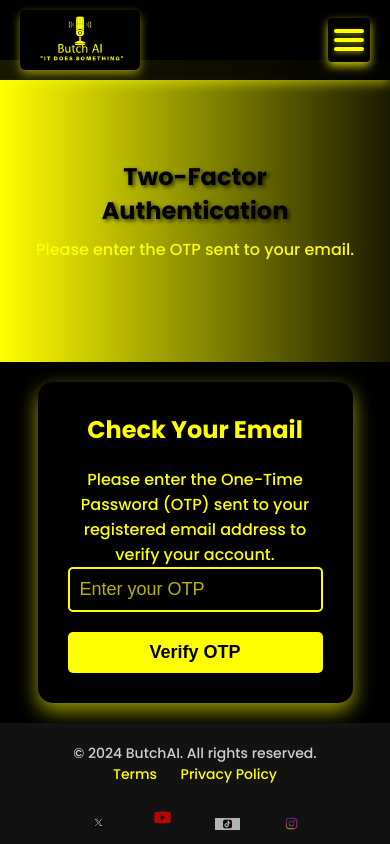
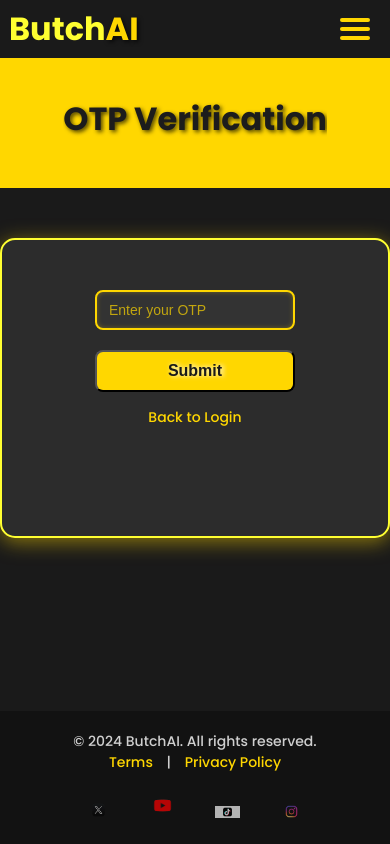
Before and after one commit to jbsam7/ButchAI, a Flask app: page /verify-otp in a window 390 px wide. Run offline with Flask 3, Linux system fonts and the light colour scheme; the visitor is signed in with stand-in values (Sample User, id 1); some libraries are stand-ins or nearby versions.

Commit message:
fixed the otp page

```diff
--- a/templates/otp_verification.html
+++ b/templates/otp_verification.html
@@ -3,9 +3,14 @@
 <head>
     <meta charset="UTF-8">
     <meta name="viewport" content="width=device-width, initial-scale=1.0">
-    <title>OTP Verification</title>
+    <title>OTP Verification - Butch AI</title>
+
     <!-- Google Font -->
     <link href="https://fonts.googleapis.com/css2?family=Poppins:wght@300;500;700&display=swap" rel="stylesheet">
+
+    <!-- hCaptcha Widget (if needed) -->
+    <script src="https://js.hcaptcha.com/1/api.js" async defer></script>
+
     <style>
         /* Global Styles */
         * {
@@ -15,95 +20,107 @@
         }
 
         html, body {
-            background-color: black;
-            color: yellow;
+            background-color: #1a1a1a;
+            color: #FFD700;
             font-family: 'Poppins', sans-serif;
-            height: 100%;
-            min-height: 100vh;
             margin: 0;
             padding: 0;
             overflow-x: hidden;
             display: flex;
             flex-direction: column;
+            min-height: 100vh;
         }
 
         /* Header Styles */
         header {
             display: flex;
-            justify-content: space-between; /* Space between left and right sections */
+            flex-wrap: wrap;
             align-items: center;
-            padding: 10px 20px;
+            padding: 4px;
             position: fixed;
             top: 0;
             width: 100%;
-            background-color: rgba(0, 0, 0, 0.9); /* Semi-transparent for better visibility */
-            box-shadow: 0 4px 10px rgba(255, 255, 0, 0.5);
             z-index: 1000;
+            background-color: #1a1a1a;
+            transition: background-color 0.3s ease, box-shadow 0.3s ease;
         }
 
-        /* Left Section: Logo and Navigation Links */
-        .left-section {
-            display: flex;
-            align-items: center;
-            gap: 20px;
+        /* Logo Text */
+        .logo-text {
+            font-size: 32px;
+            font-weight: 700;
+            color: #FFFF31;
+            margin-right: 20px;
+            transition: color 0.3s ease-in-out;
+            cursor: default;
+            padding-left: 8px;
         }
 
-        /* Logo Styling */
-        .logo {
-            height: 60px;
-            width: auto;
-            transition: box-shadow 0.3s ease-in-out;
-            border-radius: 6px;
-            box-shadow: 0 4px 10px rgba(255, 255, 0, 0.5);
+        .logo-text:hover {
+            color: rgba(255, 255, 0, 0.8);
         }
 
-        .logo:hover {
-            box-shadow: 0 0 30px rgba(255, 255, 0, 1);
+        .logo-text .ai {
+            color: #FFD700;
+            text-shadow: 2px 2px 4px rgba(0, 0, 0, 0.7);
         }
 
-        /* Navigation Links Containers */
-        .nav-links-left, .nav-links-right {
+        /* Navigation Links */
+        .nav-links-left {
             display: flex;
+            flex-wrap: wrap;
+            gap: 20px;
             align-items: center;
-            gap: 20px;
+            padding-top: 3px;
         }
 
-        /* Left Navigation Links */
         .nav-links-left a {
-            color: yellow;
+            color: #FFD700;
             text-decoration: none;
             font-size: 18px;
-            transition: color 0.3s;
+            position: relative;
+        }
+
+        .nav-links-left a::after {
+            content: "";
+            position: absolute;
+            width: 0%;
+            height: 2px;
+            bottom: -2px;
+            left: 0;
+            background-color: #FFD700;
+            transition: width 0.3s;
+        }
+
+        .nav-links-left a:hover::after {
+            width: 100%;
         }
 
         .nav-links-left a:hover {
             color: rgba(255, 255, 0, 0.8);
         }
 
-        /* Dropdown Menu */
         .dropdown {
             position: relative;
-        }
-
-        .dropdown > a::after {
-            content: " ▼";
-            font-size: 12px;
         }
 
         .dropdown-content {
             display: none;
             position: absolute;
-            background-color: black;
-            min-width: 150px;
-            box-shadow: 0 4px 8px rgba(255, 255, 0, 0.2);
+            background-color: rgba(0, 0, 0, 0.9);
+            min-width: 200px;
+            box-shadow: 0 8px 16px rgba(255, 255, 0, 0.3);
             z-index: 1;
             text-align: left;
             border-radius: 8px;
+            transition: opacity 0.3s ease, transform 0.3s ease;
+            transform: translateY(10px);
+            opacity: 0;
         }
 
         .dropdown-content a {
-            color: yellow;
-            padding: 10px;
+            color: #FFD700;
+            padding: 12px 16px;
             text-decoration: none;
             display: block;
             font-size: 16px;
@@ -117,130 +134,168 @@
 
         .dropdown:hover .dropdown-content {
             display: block;
+            opacity: 1;
+            transform: translateY(0);
         }
 
-        /* Right Navigation Links (Sign Up and Login) */
+        .dropdown::after {
+            content: " ▼";
+            font-size: 12px;
+        }
+
+        .nav-links-right {
+            margin-left: auto;
+            display: flex;
+            gap: 15px;
+            align-items: center;
+            margin-right: 1%;
+        }
+
         .nav-links-right a {
-            color: yellow;
+            color: black;
             text-decoration: none;
-            font-size: 18px;
-            padding: 10px 20px;
-            border: 2px solid yellow;
+            padding: 7px 14px;
+            border: 2px solid #FFD700;
             border-radius: 5px;
             box-shadow: 0 0 10px rgba(255, 255, 0, 0.5);
+            background-color: #FFD700;
             transition: background-color 0.3s, color 0.3s, box-shadow 0.3s;
         }
 
         .nav-links-right a:hover {
-            background-color: yellow;
+            background-color: #FFFF31;
             color: black;
-            box-shadow: 0 0 20px rgba(255, 255, 0, 0.8);
+            box-shadow: 0 0 20px rgba(255, 255, 0, 0.5);
+            border: 2px solid #FFFF31;
         }
 
         /* Hamburger Menu */
         .hamburger {
-            display: none; /* Hidden by default, shown on mobile via media queries */
+            display: none;
             cursor: pointer;
-            padding: 6px;
-            box-shadow: 0 4px 10px rgba(255, 255, 0, 0.8);
-            border-radius: 4px;
+            position: relative;
+            right: 10px;
         }
 
         .hamburger div {
-            width: 30px;
-            height: 4px;
-            background-color: yellow;
-            margin: 5px 0;
-            border-radius: 2px;
-            box-shadow: 0 2px 5px rgba(255, 255, 0, 0.5);
+            width: 40px;
+            height: 6.5px;
+            background-color: #FFD700;
+            margin: 6px 0;
+            border-radius: 4px;
         }
 
         /* Banner Styles */
         .banner {
-            background: linear-gradient(to right, yellow, rgba(255, 255, 0, 0.1));
+            background: #FFD700;
             display: flex;
             align-items: center;
-            justify-content: center; /* Center the text */
-            padding: 100px 20px; /* Adjusted padding to accommodate fixed header */
-            margin-top: 60px; /* Adjusted to prevent overlap with fixed header */
+            justify-content: center;
+            padding: 100px 20px;
+            margin-top: 80px; /* Adjusted to prevent overlap with fixed header */
             flex-direction: column;
             text-align: center;
+            margin-top: 30px;
         }
 
         .banner-text {
-            font-size: 36px;
+            font-size: 56px;
             font-weight: bold;
-            color: black; /* Text color contrasting with the background */
+            color: #1c1c1c;
             max-width: 90%;
             overflow: hidden;
-            white-space: nowrap;
+            /* Removed animations */
+            border-right: none;
+            white-space: normal;
             text-shadow: 2px 2px 4px rgba(0,0,0,0.7);
-            animation: none; /* Removed typing animation for simplicity */
-            margin-bottom: 20px;
         }
 
-        /* OTP Box Styles */
+        /* OTP Container */
         .otp-container {
-            display: flex;
-            flex-direction: column;
-            align-items: center;
-            justify-content: center;
+            background-color: #2c2c2c;
+            padding: 40px 30px;
+            border-radius: 15px;
+            box-shadow: 0px 4px 20px rgba(255, 215, 0, 0.5);
+            width: 90%;
+            max-width: 400px;
+            text-align: center;
+            margin: 50px auto;
             flex: 1;
-            padding: 20px;
+            color: #FFD700;
+            transition: background-color 0.3s ease, box-shadow 0.3s ease;
         }
 
-        .otp-box {
-            background-color: black;
-            color: yellow;
-            padding: 40px;
-            border-radius: 15px;
-            box-shadow: 0px 8px 20px rgba(255, 255, 0, 0.6);
-            max-width: 400px;
-            width: 100%;
-            text-align: center;
+        /* OTP Form Title */
+        .otp-container h2 {
+            margin-bottom: 30px;
+            font-size: 28px;
+            box-shadow: 0 0 30px rgba(255, 215, 0, 1);
+            padding: 15px;
+            border-radius: 10px;
+            color: #1a1a1a;
+            background-color: #FFD700;
+            display: inline-block;
         }
 
-        .otp-box h2 {
+        /* Form fields */
+        .otp-container input[type="text"] {
+            width: 90%;
+            padding: 12px 15px;
+            border-radius: 8px;
+            border: 2px solid #FFD700;
+            background-color: #333333;
+            color: #FFD700;
+            box-shadow: inset 0 0 5px rgba(255, 215, 0, 0.3);
             margin-bottom: 20px;
-            font-size: 24px;
-            color: yellow;
+            font-size: 16px;
+            transition: all 0.3s ease;
         }
 
-        .otp-box form {
-            display: flex;
-            flex-direction: column;
-            gap: 20px;
+        .otp-container input[type="text"]::placeholder {
+            color: rgba(255, 215, 0, 0.7);
         }
 
-        .otp-box input {
-            width: 100%;
-            padding: 10px;
-            border: 2px solid yellow;
-            border-radius: 5px;
-            font-size: 18px;
-            background-color: black;
-            color: yellow;
+        .otp-container input[type="text"]:focus {
+            background-color: #444444;
+            border: 1px solid #FFFF31;
+            box-shadow: 0px 0 10px rgba(255, 215, 0, 0.7);
+            outline: none;
         }
 
-        .otp-box input::placeholder {
-            color: rgba(255, 255, 0, 0.7);
+        /* Submit Button */
+        .otp-container button {
+            background: linear-gradient(45deg, #FFD700, #FFFF31);
+            color: #1a1a1a;
+            border: none;
+            padding: 15px 30px;
+            border-radius: 8px;
+            cursor: pointer;
+            font-size: 18px;
+            font-weight: bold;
+            text-decoration: none;
+            width: 100%;
+            max-width: 200px;
+            margin: 0 auto; /* Center the button */
+            transition: background 0.3s;
         }
 
-        .otp-box button {
-            padding: 10px 20px;
-            background-color: yellow;
-            color: black;
-            font-size: 18px;
-            font-weight: bold;
-            border: none;
-            border-radius: 5px;
-            cursor: pointer;
-            transition: background-color 0.3s, box-shadow 0.3s;
+        .otp-container button:hover {
+            background: linear-gradient(45deg, #FFFF31, #FFD700);
         }
 
-        .otp-box button:hover {
-            background-color: #ffeb3b;
-            box-shadow: 0px 8px 20px rgba(255, 255, 0, 0.8);
+        /* Additional Links */
+        .otp-container a {
+            color: #FFD700;
+            text-decoration: none;
+            display: block;
+            margin-top: 15px;
+            font-size: 14px;
+            transition: color 0.3s, text-shadow 0.3s;
+        }
+
+        .otp-container a:hover {
+            color: #FFFF31;
+            text-shadow: 0px 0px 10px rgba(255, 215, 0, 0.8);
         }
 
         /* Footer Styles */
@@ -250,17 +305,19 @@
             padding: 30px 0;
             text-align: center;
             font-size: 14px;
+            margin-top: auto;
             width: 100%;
-            margin-top: auto; /* Pushes footer to the bottom */
         }
 
         footer a {
-            color: yellow;
+            color: #FFD700;
             text-decoration: none;
             margin: 0 10px;
+            transition: color 0.3s;
         }
 
         footer a:hover {
+            color: #FFFF31;
             text-decoration: underline;
         }
 
@@ -279,36 +336,115 @@
             opacity: 1;
         }
 
+        /* Flash Messages */
+        .flash-messages {
+            margin-bottom: 20px;
+            padding: 15px;
+            background-color: #333333;
+            border-radius: 5px;
+            box-shadow: 0 4px 10px rgba(255, 215, 0, 0.5);
+        }
+
+        .flash-message {
+            color: #FFD700;
+            font-size: 16px;
+            font-weight: bold;
+            text-align: center;
+        }
+
+        #submit {
+
+            background-color: #FFD700;
+            color: #1a1a1a;
+            padding: 10px 30px;
+            border-radius: 8px;
+            font-size: 20px;
+            font-weight: bold;
+            text-shadow: white 2px 0px 5px;
+        }
+
         /* Mobile Styles */
         @media only screen and (max-width: 768px) {
+
+            header {
+                padding: 5px 1px;
+                height: auto;
+            }
+
             /* Show Hamburger Menu */
             .hamburger {
-                display: block; /* Show hamburger on mobile */
+                display: block;
+                cursor: pointer;
+                position: absolute;
+                right: 20px; /* Position it 20px from the right */
+                top: 50%;
+                transform: translateY(-50%); /* Center vertically */
+                z-index: 1001; /* Ensure it stays above the menu */
+            }
+
+            .hamburger div {
+                width: 30px; /* Adjust width for better fit */
+                height: 4px;  /* Adjust height for aesthetics */
+                background-color: #FFD700;
+                margin: 5px 0; /* Adjust spacing */
+                border-radius: 4px;
             }
 
             /* Hide navigation links by default */
-            .nav-links-left,
             .nav-links-right {
                 display: none;
                 flex-direction: column;
                 position: absolute;
-                top: 60px;
+                top: 57px;
                 left: 0;
                 width: 100%;
-                background-color: #000;
-                padding: 10px 0;
+                background-color: #1a1a1a;
+                padding: 15px 0;
                 z-index: 1000;
                 text-align: center;
             }
 
-            .nav-links-left a,
             .nav-links-right a {
+                background-color: #1a1a1a;
+                color: #FFD700;
+                border: none;
+                box-shadow: none;
+            }
+
+            .nav-links-right a:hover {
+                background-color: #333333; /* Darker shade on hover */
+                color: #FFFF31; /* Slightly different yellow for hover */
+                box-shadow: none; /* Remove box-shadow on hover if applied above */
+                border: none;
+            }
+
+            .nav-links-left {
+                display: none;
+                flex-direction: column;
+                position: absolute;
+                top: 170px;
+                left: 0;
+                width: 100%;
+                background-color: #1a1a1a;
+                padding: 10px 0;
+                z-index: 1000;
+                text-align: center;
+                border-radius: 8px;
+            }
+
+            .nav-links-left a {
                 font-size: 18px;
-                padding: 15px 0;
+                padding: 5px 0;
                 text-decoration: none;
-                color: yellow;
+                color: #FFD700;
                 display: block;
                 width: 100%;
+                transition: background-color 0.3s ease;
+            }
+
+            .nav-links-left a:hover {
+                background-color: rgba(255, 215, 0, 0.2);
+                color: #FFFF31;
             }
 
             /* Show navigation links when menu is open */
@@ -317,21 +453,45 @@
                 display: flex;
             }
 
+            .banner {
+                padding: 45px;
+                margin-top: 50px;
+            }
+
             /* Adjust banner text */
             .banner-text {
-                font-size: 24px; /* Reduced font size */
-                padding: 0 10px;
-                white-space: normal; /* Allow text to wrap */
-                line-height: 1.4; /* Improve readability */
-                text-align: center; /* Ensure centered alignment */
-                color: black; /* Maintain contrast */
-                margin-bottom: 10px;
+                font-size: 32px !important;
+                max-width: 100%;
+                white-space: normal;
+                overflow: hidden;
+                border-right: none;
+                text-shadow: 2px 2px 4px rgba(0,0,0,0.7);
             }
 
-            /* Adjust OTP Box for mobile */
-            .otp-box {
-                padding: 30px;
-                max-width: 90%;
+            /* Adjust OTP Container */
+            .otp-container {
+                width: 100%;
+                padding: 50px;
+                max-height: 300px;
+                border: #FFFF31 solid 2px;
+
+            }
+
+            .otp-container h2 {
+                font-size: 20px;
+                padding: 10px;
+            }
+
+            .otp-container input[type="text"] {
+                width: 70%;
+                padding: 10px 12px;
+                font-size: 14px;
+            }
+
+            #submit {
+                width: 70%;
+                padding: 10px 0;
+                font-size: 16px;
             }
 
             /* Adjust footer */
@@ -349,11 +509,22 @@
 <body>
     <!-- Header -->
     <header>
-        <div class="left-section">
-            <img src="{{ url_for('static', filename='images/logobaby.png') }}" alt="ButchAI Logo" class="logo">
+        <!-- Logo Text -->
+        <div class="logo-text" aria-label="ButchAI">
+            Butch<span class="ai">AI</span>
+        </div>
 
+        <!-- Hamburger Menu Icon -->
+        <div class="hamburger" onclick="toggleMenu()" aria-label="Toggle navigation menu" role="button" tabindex="0">
+            <div></div>
+            <div></div>
+            <div></div>
+        </div>
+
+        <!-- Navigation Links Left -->
         <div class="nav-links-left">
             <a href="/">Home</a>
+            <!-- Dropdown for Features -->
             <div class="dropdown">
                 <a href="#">Features</a>
                 <div class="dropdown-content">
@@ -365,50 +536,49 @@
             <a href="/pricing">Pricing</a>
             <a href="/contact">Contact</a>
         </div>
-        </div>
 
+        <!-- Right Navigation Links -->
         <div class="nav-links-right">
             <a href="/signup">Sign Up</a>
             <a href="/login">Login</a>
-        </div>
-
-        <!-- Hamburger Menu Icon -->
-        <div class="hamburger" onclick="toggleMenu()" aria-label="Toggle navigation menu" role="button" tabindex="0">
-            <div></div>
-            <div></div>
-            <div></div>
         </div>
     </header>
 
     <!-- Banner Section -->
     <div class="banner">
         <div class="banner-text">
-            Two-Factor Authentication
-        </div>
-        <!-- Optional: Add a subheading -->
-        <div class="banner-subtext">
-            Please enter the OTP sent to your email.
+            OTP Verification
         </div>
     </div>
 
-    <!-- OTP Form Section -->
+    <!-- OTP Verification Form Container -->
     <div class="otp-container">
-        <div class="otp-box">
-            <h2>Check Your Email</h2>
-            <p>Please enter the One-Time Password (OTP) sent to your registered email address to verify your account.</p>
-            <form action="/verify-otp" method="POST">
+        <!-- Flash Messages -->
+        {% with messages = get_flashed_messages() %}
+            {% if messages %}
+                <div class="flash-messages">
+                    {% for message in messages %}
+                        <p class="flash-message">{{ message }}</p>
+                    {% endfor %}
+                </div>
+            {% endif %}
+        {% endwith %}
+
+        <!-- OTP Verification Form -->
+        <form method="POST" action="/verify-otp" class="otp-form">
             <input type="hidden" name="csrf_token" value="{{ csrf_token() }}">
-                <input type="text" id="otp" name="otp" placeholder="Enter your OTP" required>
-                <button type="submit">Verify OTP</button>
+            <input type="text" name="otp" placeholder="Enter your OTP" required maxlength="6">
+            <input type="submit" id="submit">
         </form>
-        </div>
+        <!-- Additional Links -->
+        <a href="/login">Back to Login</a>
     </div>
 
     <!-- Footer -->
     <footer>
         <p>&copy; 2024 ButchAI. All rights reserved.</p>
         <p>
-            <a href="/terms">Terms</a>
+            <a href="/terms">Terms</a> |
             <a href="/privacy">Privacy Policy</a>
         </p>
         <!-- Social Media Icons -->
```
Lines whose indentation alone changed are shown as unchanged.
